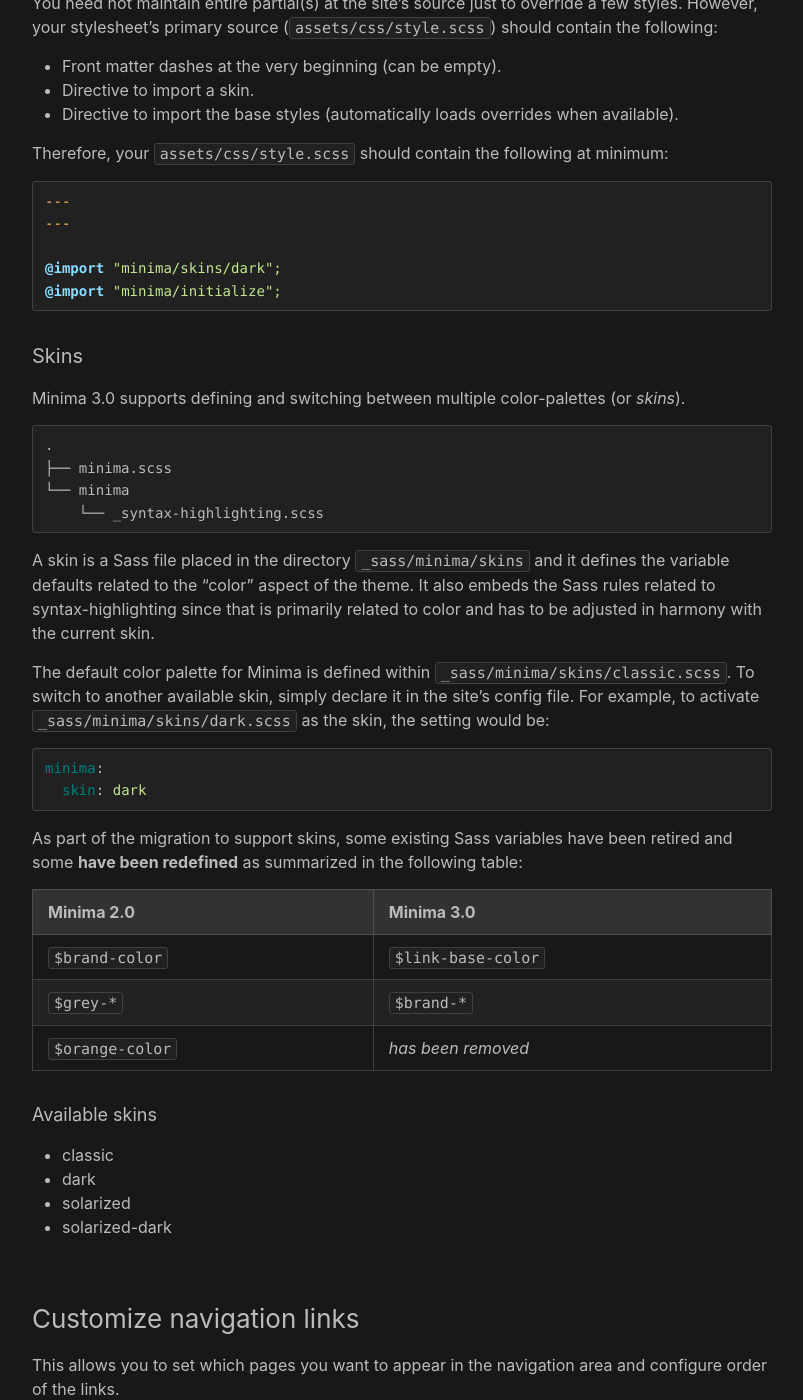
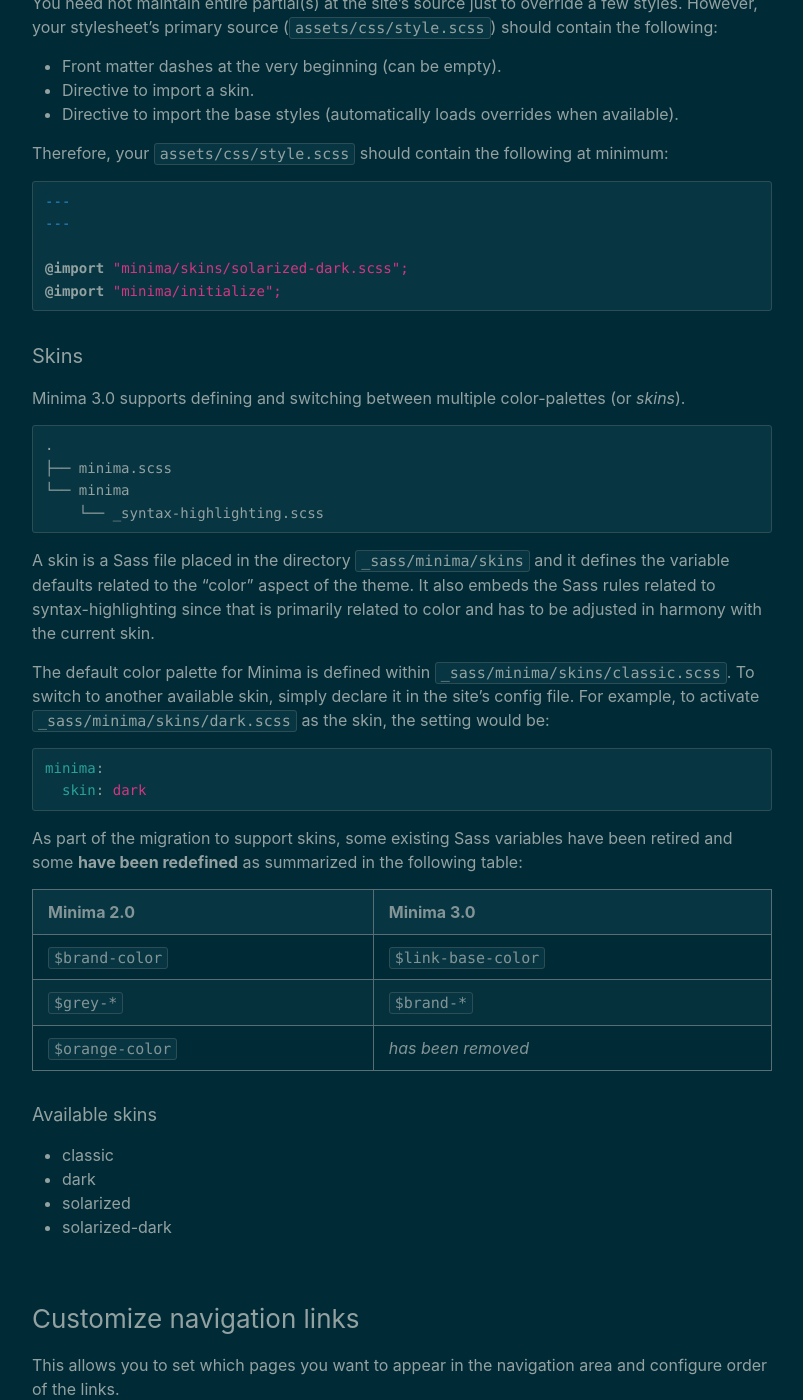
Before and after one commit to nickma101/nickma101.github.io, a Jekyll site: the page built from README0.md, in a window 1280 px wide and 1400 px high, scrolled down 12383 px. Shown: the whole window, without its empty margins (238-1041 px from the left). Built offline with Jekyll 4.4.1, drawn with Linux system fonts in a browser that asks for light colours; our own code applies the rules of GitHub Pages for plain Markdown files.

Commit message:
Update _config.yml

```diff
--- a/_config.yml
+++ b/_config.yml
@@ -1,5 +1,5 @@
 minima:
-  skin: dark
+  skin: solarized-dark.scss
 
 title: Nicolas Mattis (PhD@VU)
 author:
```
